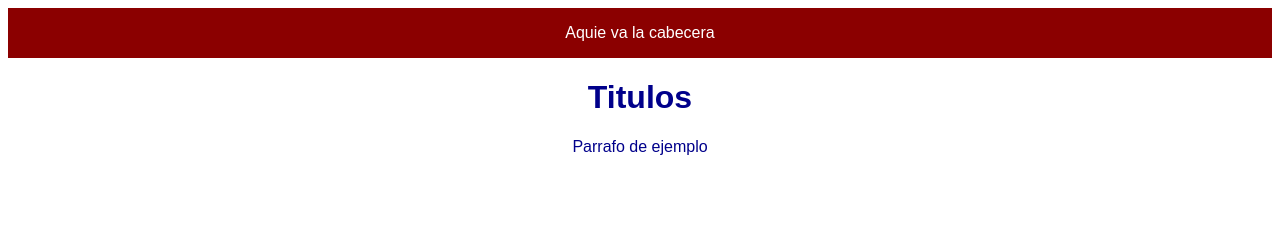
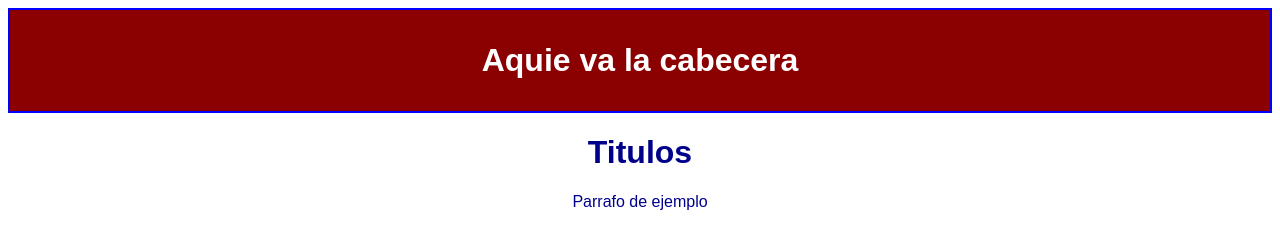
Before and after one commit to nflores1992/platzi, a plain HTML site: page index.html in a window 1280 px wide. Drawn offline with Linux system fonts and the light colour scheme.

Commit message:
Cambios en la cabecera

```diff
--- a/css/estilos.css
+++ b/css/estilos.css
@@ -9,4 +9,7 @@ body {
     color: #ffffff;
     padding: 1em;
     text-align: center;
+    border: 2px solid blue;
+    font-size: 2em;
+    font-weight: 700;
 }
```
